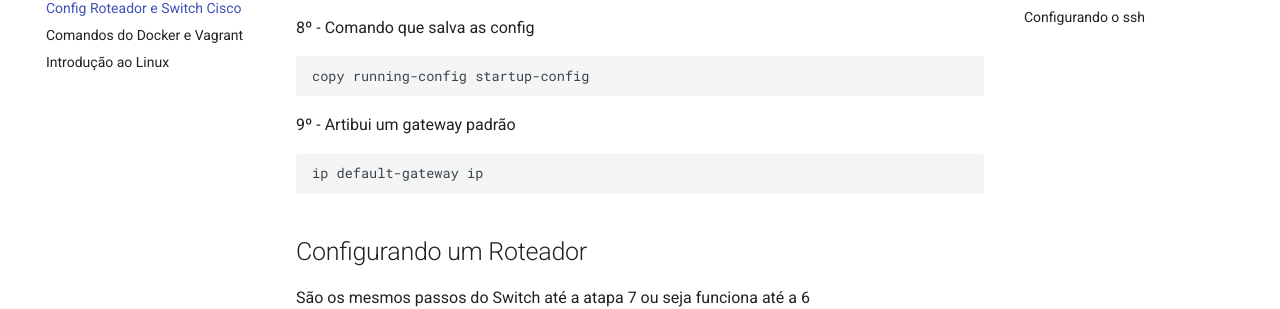
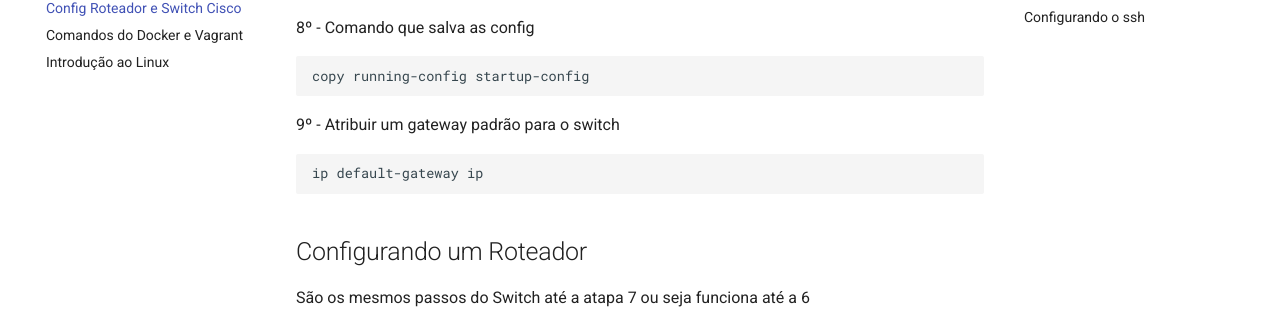
Before and after one commit to NwDPiter/doc, an MkDocs documentation site: the page built from docs/Config_Roteador-e-Switch_Cisco.md, in a window 1280 px wide and 900 px high, scrolled down 1141 px. Shown: the part 145-454 px from the top of the window. Built offline with MkDocs 1.6.1 and Material for MkDocs 9.7.7, drawn with Linux system fonts in a browser that asks for light colours.

Commit message:
Correção de palavras

```diff
--- a/docs/Config_Roteador-e-Switch_Cisco.md
+++ b/docs/Config_Roteador-e-Switch_Cisco.md
@@ -52,7 +52,7 @@
 
     copy running-config startup-config
 
-9º - Artibui um gateway padrão
+9º - Atribuir um gateway padrão para o switch
 
     ip default-gateway ip
 
```
Also changed, not shown: site/Config_Roteador-e-Switch_Cisco/index.html, site/search/search_index.json, 1 other file.
